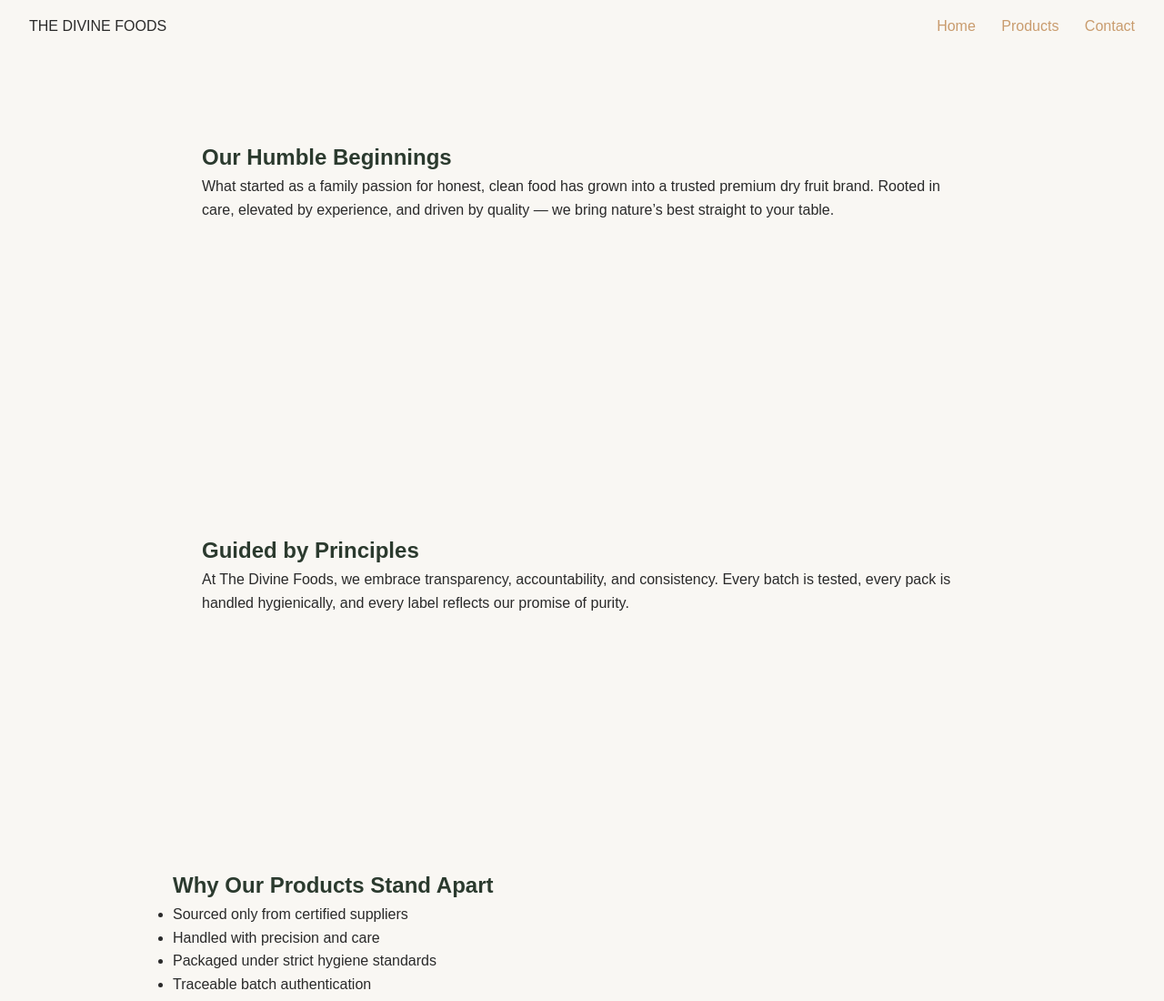
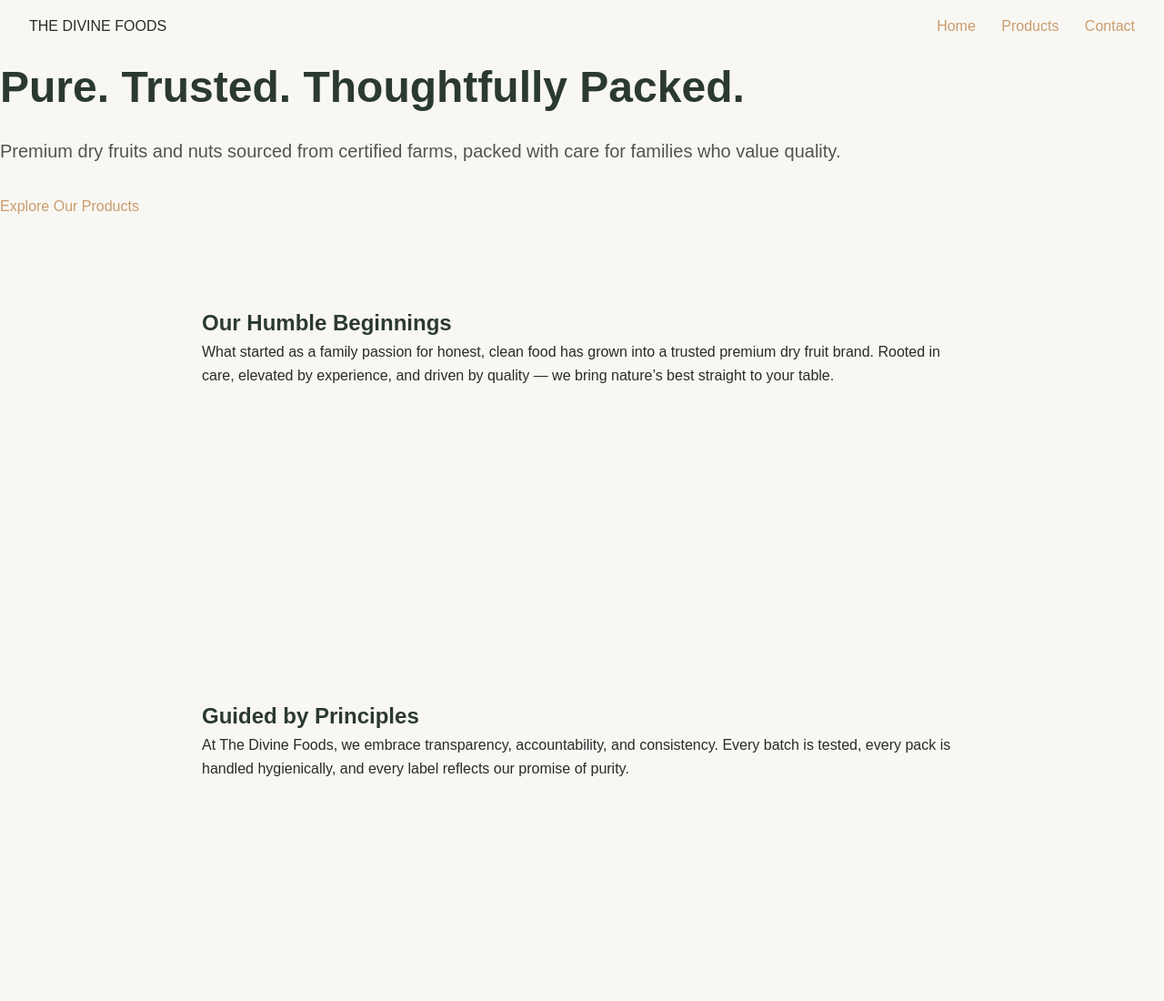
Before and after one commit to ExoMine-8/divine-foods, a plain HTML site: page story.html in a window 1280 px wide. Shown: the top 1100 px of the page at 91% size. Drawn offline with Linux system fonts and the light colour scheme.

Commit message:
Update story.html

```diff
--- a/story.html
+++ b/story.html
@@ -16,6 +16,20 @@
     <a href="contact.html">Contact</a>
   </nav>
 </header>
+  <section class="page-hero">
+  <div class="hero-content">
+    <h1>Pure. Trusted. Thoughtfully Packed.</h1>
+    <p>
+      Premium dry fruits and nuts sourced from certified farms,
+      packed with care for families who value quality.
+    </p>
+
+    <!-- Show this button ONLY on story page -->
+    <!-- On products page, remove this button -->
+    <a href="products.html" class="hero-btn">Explore Our Products</a>
+  </div>
+</section>
+
 
 <section class="story-section parallax parallax-1">
   <h2>Our Humble Beginnings</h2>
```
